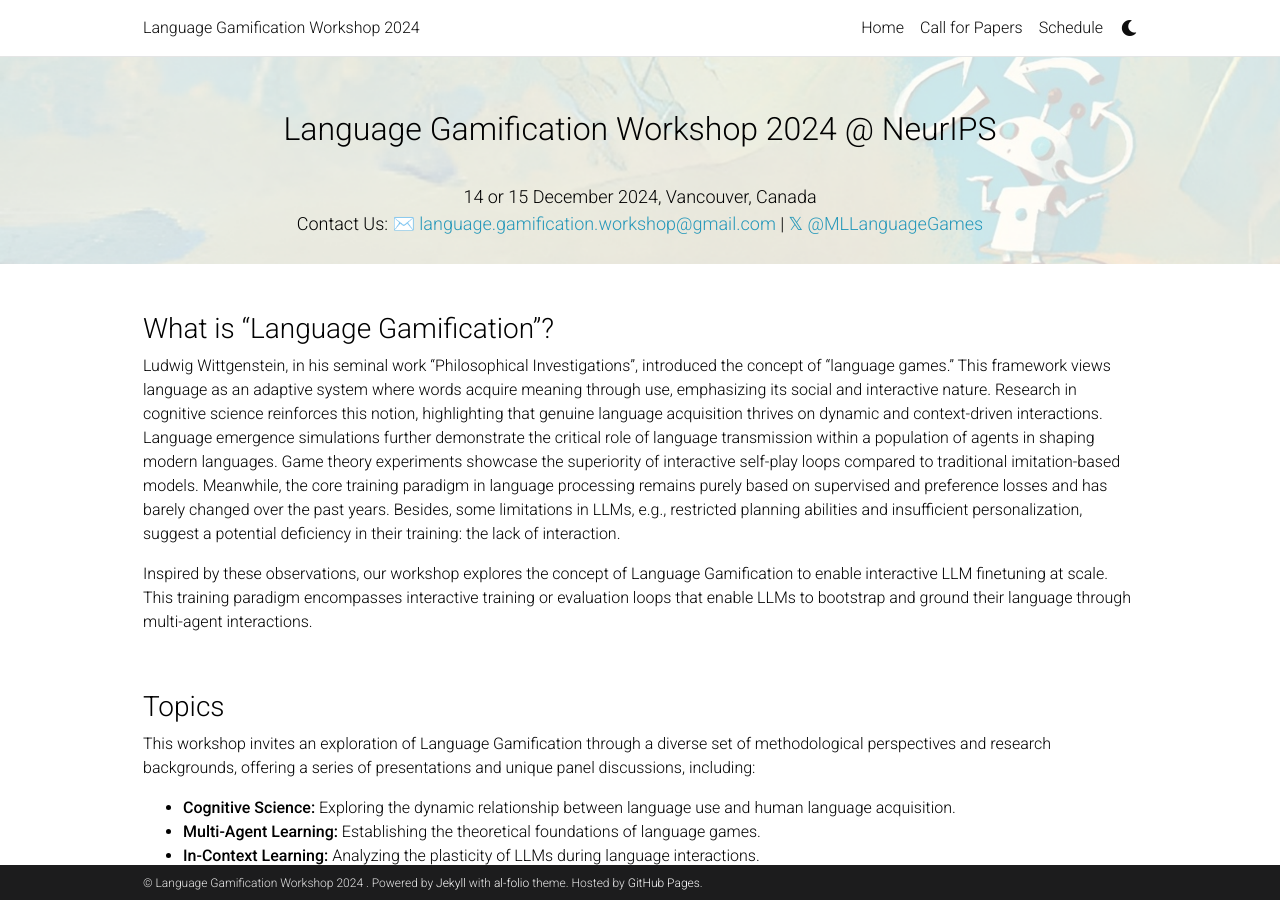
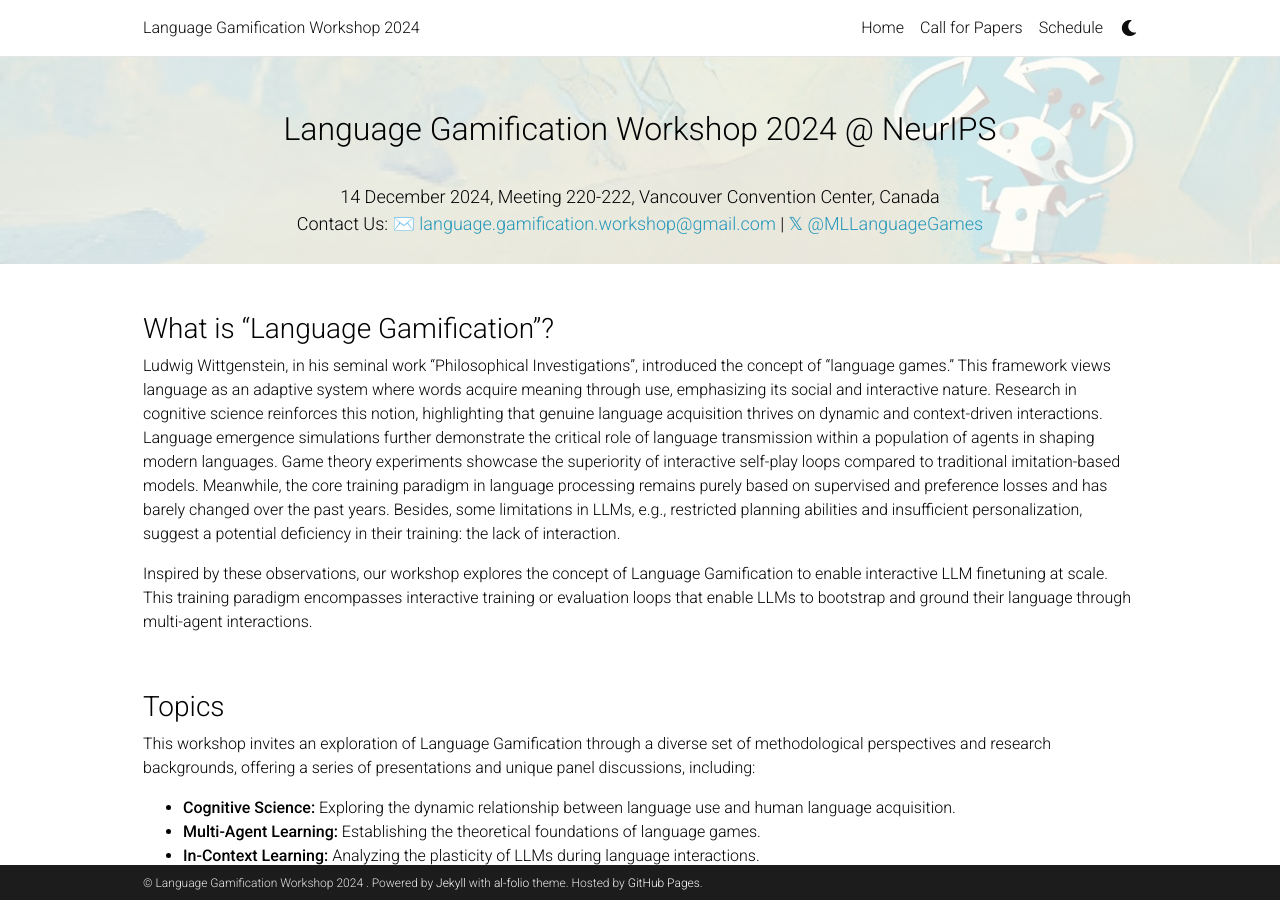
Before and after one commit to opensourcing-foundation-models/opensourcing-foundation-models.github.io, a Jekyll site: the page built from _pages/home.md, in a window 1280 px wide and 900 px high. Built offline with Jekyll 4.4.1, drawn with Linux system fonts in a browser that asks for light colours; emoji names are drawn with the system emoji font; comment, search, counter and statistics services are not loaded; a style sheet for code colours, icons or effects is not loaded.

Commit message:
Updated date and location

```diff
--- a/_layouts/default2.html
+++ b/_layouts/default2.html
@@ -40,7 +40,7 @@ layout: parse
         <h2 align="center">Language Gamification Workshop 2024 @ NeurIPS</h2>
         <br>
         <p align="center">
-          14 or 15 December 2024, Vancouver, Canada
+          14 December 2024, Meeting 220-222, Vancouver Convention Center, Canada
         <br>
         <!-- New Orleans, Louisiana, United States<br><br> -->
 
```
